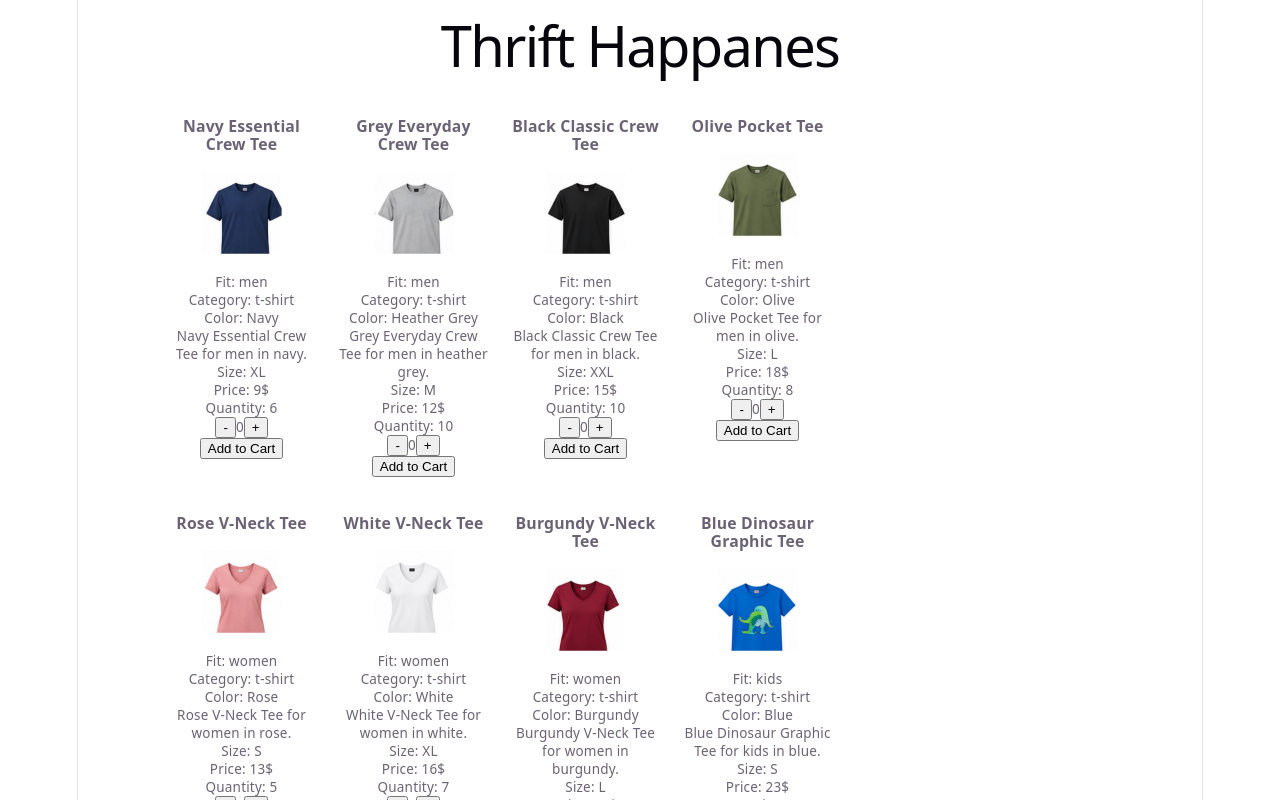
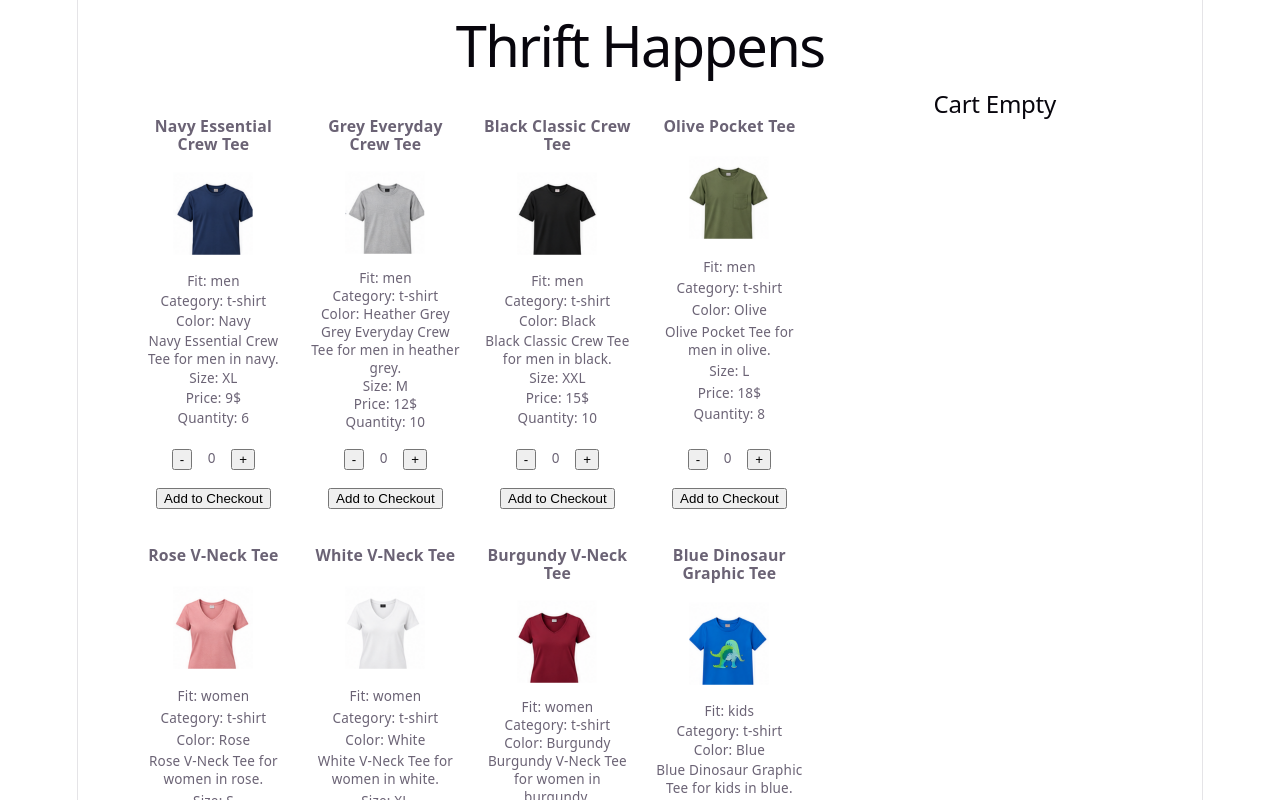
Before and after one commit to CerealNoMilk/COMP2013-Thrift-Happens-V1, a React (Vite) app: page / in a window 1280 px wide. Shown: the top 800 px of the page. Built offline with nearby package versions, Linux system fonts and the light colour scheme.

Commit message:
pre-final

```diff
--- a/src/App.css
+++ b/src/App.css
@@ -184,6 +184,10 @@
 }
 
 .ItemCard {
+  display: flex;
+  flex-direction: column;
+  align-items: center;
+  justify-content: space-between;
   font-size: 0.75rem;
   width: 150px;
   line-height: 1rem;
@@ -194,8 +198,52 @@
 }
 
 .ItemsContainer {
-  width: 75%;
+  width: 70%;
   display: flex;
   flex-wrap: wrap;
   justify-content: center;
 }
+
+.CheckoutContainer {
+  width: 200px;
+  margin-left: 30px;
+}
+
+.CheckoutCard {
+  width: 90%;
+  height: 60px;
+  display: flex;
+  justify-content: space-between;
+  align-items: flex-start;
+  font-size: 0.5rem;
+  border: 1px green solid;
+  margin: 5px;
+  padding: 5px;
+  border-radius: 5px;
+}
+
+.CheckoutCardTitle {
+  text-align: left;
+  line-height: 0.5rem;
+  height: 100%;
+  flex-direction: column;
+  justify-content: space-between;
+  align-items: flex-start;
+}
+
+.CheckoutCardTitle h4 {
+  margin-top: 0;
+}
+
+.CheckoutCardBody {
+  line-height: 0.75rem;
+}
+
+.MainAppBody {
+  display: flex;
+}
+
+.AdjustQuantityCounter {
+  display: flex;
+  justify-content: space-evenly;
+}
--- a/src/Components/AdjustQuantityCounter.tsx
+++ b/src/Components/AdjustQuantityCounter.tsx
@@ -16,7 +16,7 @@ export default function AdjustQuantityCounter({
   handleAdjustQuantityCounter,
 }: AdjustQuantityCounterProps) {
   return (
-    <div>
+    <div className="AdjustQuantityCounter">
       <button onClick={() => handleAdjustQuantityCounter(id, -1, quantity)}>
         {" - "}
       </button>
--- a/src/Components/ItemCard.tsx
+++ b/src/Components/ItemCard.tsx
@@ -2,10 +2,19 @@ import type { ClothingProduct } from "../data/data";
 import AdjustQuantityCounter from "./AdjustQuantityCounter";
 
 interface ItemCardProps extends ClothingProduct {
+  remainQuantity: number;
   handleAdjustQuantityCounter: (
     id: number,
     delta: number,
     quantity: number,
+  ) => void;
+  handleAddToCheckout: (
+    id: number,
+    image: string,
+    name: string,
+    quantity: number,
+    userQuantity: number,
+    price: number,
   ) => void;
 }
 
@@ -18,10 +27,11 @@ export default function ItemCard({
   description,
   size,
   price,
-  quantity,
   image,
   itemQuantity,
+  remainQuantity,
   handleAdjustQuantityCounter,
+  handleAddToCheckout,
 }: ItemCardProps) {
   return (
     <div className="ItemCard">
@@ -33,14 +43,32 @@ export default function ItemCard({
       <p>{description}</p>
       <p>Size: {size}</p>
       <p>Price: {price}$</p>
-      <p>Quantity: {quantity}</p>
-      <AdjustQuantityCounter
-        userQuantity={itemQuantity}
-        quantity={quantity}
-        id={id}
-        handleAdjustQuantityCounter={handleAdjustQuantityCounter}
-      />
-      <button>Add to Cart</button>
+      <p>Quantity: {remainQuantity}</p>
+      <br />
+      <div>
+        <AdjustQuantityCounter
+          userQuantity={itemQuantity}
+          quantity={remainQuantity}
+          id={id}
+          handleAdjustQuantityCounter={handleAdjustQuantityCounter}
+        />
+        <br />
+        <button
+          onClick={() =>
+            handleAddToCheckout(
+              id,
+              image,
+              name,
+              remainQuantity,
+              itemQuantity,
+              price,
+            )
+          }
+          disabled={remainQuantity <= 0}
+        >
+          {remainQuantity > 0 ? `Add to Checkout` : `Out of Stock`}
+        </button>
+      </div>
     </div>
   );
 }
--- a/src/Components/ItemsContainer.tsx
+++ b/src/Components/ItemsContainer.tsx
@@ -6,19 +6,22 @@ export default function ItemsContainer({
   products,
   itemsQuantity,
   handleAdjustQuantityCounter,
+  handleAddToCheckout,
 }: ItemsContainerProps) {
   return (
     <div className="ItemsContainer">
       {products.map((product: ClothingProduct) => {
         const itemQuantityObj: ItemsQuantity = itemsQuantity.find(
           (item) => item.id === product.id,
-        ) || { id: -1, userQuantity: 0 };
+        ) || { id: -1, userQuantity: 0, remainQuantity: 0 };
         return (
           <ItemCard
             key={product.id}
             {...product}
             itemQuantity={itemQuantityObj.userQuantity}
+            remainQuantity={itemQuantityObj.remainQuantity}
             handleAdjustQuantityCounter={handleAdjustQuantityCounter}
+            handleAddToCheckout={handleAddToCheckout}
           />
         );
       })}
--- a/src/Components/NavBar.tsx
+++ b/src/Components/NavBar.tsx
@@ -1,7 +1,7 @@
 export default function NavBar() {
   return (
     <div className="NavBar">
-      <h1>Thrift Happanes</h1>
+      <h1>Thrift Happens</h1>
     </div>
   );
 }
--- a/src/Components/ThriftHappensApp.tsx
+++ b/src/Components/ThriftHappensApp.tsx
@@ -2,6 +2,7 @@ import { useState } from "react";
 import type { ClothingProduct } from "../data/data";
 import ItemsContainer from "./ItemsContainer";
 import NavBar from "./NavBar";
+import CheckoutContainer from "./CheckoutContainer";
 
 interface ThriftHappensAppProps {
   products: ClothingProduct[];
@@ -15,11 +16,36 @@ export interface ItemsContainerProps {
     delta: number,
     quantity: number,
   ) => void;
+  handleAddToCheckout: (
+    id: number,
+    image: string,
+    name: string,
+    quantity: number,
+    userQuantity: number,
+    price: number,
+  ) => void;
 }
 
 export interface ItemsQuantity {
   id: number;
   userQuantity: number;
+  remainQuantity: number;
+}
+
+export interface CheckoutItem {
+  id: number;
+  name: string;
+  price: number;
+  userQuantity: number;
+  quantity: number;
+  image: string;
+}
+
+export interface CheckoutContainerProps {
+  checkoutItems: CheckoutItem[];
+  checkoutTotal: number;
+  handleRemoveFromCheckout: (id: number) => void;
+  handleEmptyCheckout: () => void;
 }
 
 export default function ThriftHappensApp({ products }: ThriftHappensAppProps) {
@@ -27,13 +53,16 @@ export default function ThriftHappensApp({ products }: ThriftHappensAppProps) {
     products.map((prod) => ({
       id: prod.id,
       userQuantity: 0,
+      remainQuantity: prod.quantity,
     })),
   );
+
+  const [checkoutItems, setCheckoutItems] = useState<CheckoutItem[]>([]);
 
   function handleAdjustQuantityCounter(
     id: number,
     delta: number,
-    quantity: number,
+    remainQuantity: number,
   ) {
     setItemsQuantity((prevData) =>
       prevData.map((prev) =>
@@ -41,9 +70,15 @@ export default function ThriftHappensApp({ products }: ThriftHappensAppProps) {
           ? {
               ...prev,
               userQuantity: Math.max(
-                prev.userQuantity + delta <= quantity
+                prev.userQuantity + delta <= remainQuantity
                   ? prev.userQuantity + delta
                   : prev.userQuantity,
+                0,
+              ),
+              remainQuantit: Math.max(
+                prev.remainQuantity - delta <= remainQuantity
+                  ? prev.remainQuantity - delta
+                  : prev.remainQuantity,
                 0,
               ),
             }
@@ -52,14 +87,86 @@ export default function ThriftHappensApp({ products }: ThriftHappensAppProps) {
     );
   }
 
+  function handleAddToCheckout(
+    id: number,
+    image: string,
+    name: string,
+    quantity: number,
+    userQuantity: number,
+    price: number,
+  ) {
+    setCheckoutItems((prevCheckout) => {
+      const exists = prevCheckout.some((item) => item.id === id);
+
+      if (exists) {
+        return prevCheckout.map((item) =>
+          item.id === id
+            ? { ...item, userQuantity: item.userQuantity + userQuantity }
+            : item,
+        );
+      }
+
+      return [
+        ...prevCheckout,
+        { id, image, name, quantity, userQuantity, price },
+      ];
+    });
+    setItemsQuantity((prevItems) =>
+      prevItems.map((prev) =>
+        prev.id === id
+          ? {
+              ...prev,
+              userQuantity: 0,
+              remainQuantity: prev.remainQuantity - prev.userQuantity,
+            }
+          : { ...prev },
+      ),
+    );
+  }
+
+  function handleRemoveFromCheckout(id: number) {
+    setCheckoutItems((prevItems) => prevItems.filter((item) => item.id !== id));
+    setItemsQuantity((prevItems) =>
+      prevItems.map((item) =>
+        item.id === id
+          ? { ...item, remainQuantity: products[id].quantity }
+          : { ...item },
+      ),
+    );
+  }
+
+  function handleEmptyCheckout() {
+    setItemsQuantity((prevItems) =>
+      prevItems.map((item) => ({
+        ...item,
+        remainQuantity: products[item.id].quantity,
+      })),
+    );
+    setCheckoutItems([]);
+  }
+
+  const checkoutTotal = checkoutItems.reduce(
+    (total, item) => total + item.price * item.userQuantity,
+    0,
+  );
+
   return (
     <div>
       <NavBar />
-      <ItemsContainer
-        products={products}
-        itemsQuantity={itemsQuantity}
-        handleAdjustQuantityCounter={handleAdjustQuantityCounter}
-      />
+      <div className="MainAppBody">
+        <ItemsContainer
+          products={products}
+          itemsQuantity={itemsQuantity}
+          handleAdjustQuantityCounter={handleAdjustQuantityCounter}
+          handleAddToCheckout={handleAddToCheckout}
+        />
+        <CheckoutContainer
+          checkoutItems={checkoutItems}
+          checkoutTotal={checkoutTotal}
+          handleRemoveFromCheckout={handleRemoveFromCheckout}
+          handleEmptyCheckout={handleEmptyCheckout}
+        />
+      </div>
     </div>
   );
 }
--- a/src/data/data.ts
+++ b/src/data/data.ts
@@ -29,7 +29,7 @@ export interface ClothingProduct {
 
 export const products: ClothingProduct[] = [
   {
-    id: 1,
+    id: 0,
     image: "src/assets/images/product-1.png",
     name: "Navy Essential Crew Tee",
     fit: "men",
@@ -42,7 +42,7 @@ export const products: ClothingProduct[] = [
     itemQuantity: 0,
   },
   {
-    id: 2,
+    id: 1,
     image: "src/assets/images/product-2.png",
     name: "Grey Everyday Crew Tee",
     fit: "men",
@@ -55,7 +55,7 @@ export const products: ClothingProduct[] = [
     itemQuantity: 0,
   },
   {
-    id: 3,
+    id: 2,
     image: "src/assets/images/product-3.png",
     name: "Black Classic Crew Tee",
     fit: "men",
@@ -68,7 +68,7 @@ export const products: ClothingProduct[] = [
     itemQuantity: 0,
   },
   {
-    id: 4,
+    id: 3,
     image: "src/assets/images/product-4.png",
     name: "Olive Pocket Tee",
     fit: "men",
@@ -81,7 +81,7 @@ export const products: ClothingProduct[] = [
     itemQuantity: 0,
   },
   {
-    id: 5,
+    id: 4,
     image: "src/assets/images/product-5.png",
     name: "Rose V-Neck Tee",
     fit: "women",
@@ -94,7 +94,7 @@ export const products: ClothingProduct[] = [
     itemQuantity: 0,
   },
   {
-    id: 6,
+    id: 5,
     image: "src/assets/images/product-6.png",
     name: "White V-Neck Tee",
     fit: "women",
@@ -107,7 +107,7 @@ export const products: ClothingProduct[] = [
     itemQuantity: 0,
   },
   {
-    id: 7,
+    id: 6,
     image: "src/assets/images/product-7.png",
     name: "Burgundy V-Neck Tee",
     fit: "women",
@@ -120,7 +120,7 @@ export const products: ClothingProduct[] = [
     itemQuantity: 0,
   },
   {
-    id: 8,
+    id: 7,
     image: "src/assets/images/product-8.png",
     name: "Blue Dinosaur Graphic Tee",
     fit: "kids",
@@ -133,7 +133,7 @@ export const products: ClothingProduct[] = [
     itemQuantity: 0,
   },
   {
-    id: 9,
+    id: 8,
     image: "src/assets/images/product-9.png",
     name: "Pink Heart Graphic Tee",
     fit: "kids",
@@ -146,7 +146,7 @@ export const products: ClothingProduct[] = [
     itemQuantity: 0,
   },
   {
-    id: 10,
+    id: 9,
     image: "src/assets/images/product-10.png",
     name: "Grey Construction Truck Tee",
     fit: "kids",
@@ -159,7 +159,7 @@ export const products: ClothingProduct[] = [
     itemQuantity: 0,
   },
   {
-    id: 11,
+    id: 10,
     image: "src/assets/images/product-11.png",
     name: "Red Plaid Flannel Shirt",
     fit: "men",
@@ -172,7 +172,7 @@ export const products: ClothingProduct[] = [
     itemQuantity: 0,
   },
   {
-    id: 12,
+    id: 11,
     image: "src/assets/images/product-12.png",
     name: "Light Blue Oxford Shirt",
     fit: "men",
@@ -185,7 +185,7 @@ export const products: ClothingProduct[] = [
     itemQuantity: 0,
   },
   {
-    id: 13,
+    id: 12,
     image: "src/assets/images/product-13.png",
     name: "Navy Short-Sleeve Button-Down",
     fit: "men",
@@ -198,7 +198,7 @@ export const products: ClothingProduct[] = [
     itemQuantity: 0,
   },
   {
-    id: 14,
+    id: 13,
     image: "src/assets/images/product-14.png",
     name: "Green Plaid Flannel Shirt",
     fit: "men",
@@ -211,7 +211,7 @@ export const products: ClothingProduct[] = [
     itemQuantity: 0,
   },
   {
-    id: 15,
+    id: 14,
     image: "src/assets/images/product-15.png",
     name: "Cream Floral Button-Down",
     fit: "women",
@@ -224,7 +224,7 @@ export const products: ClothingProduct[] = [
     itemQuantity: 0,
   },
   {
-    id: 16,
+    id: 15,
     image: "src/assets/images/product-16.png",
     name: "Blue Chambray Shirt",
     fit: "women",
@@ -237,7 +237,7 @@ export const products: ClothingProduct[] = [
     itemQuantity: 0,
   },
   {
-    id: 17,
+    id: 16,
     image: "src/assets/images/product-17.png",
     name: "Black and White Striped Blouse",
     fit: "women",
@@ -250,7 +250,7 @@ export const products: ClothingProduct[] = [
     itemQuantity: 0,
   },
   {
-    id: 18,
+    id: 17,
     image: "src/assets/images/product-18.png",
     name: "Blue Plaid School Shirt",
     fit: "kids",
@@ -263,7 +263,7 @@ export const products: ClothingProduct[] = [
     itemQuantity: 0,
   },
   {
-    id: 19,
+    id: 18,
     image: "src/assets/images/product-19.png",
     name: "Pink Plaid School Shirt",
     fit: "kids",
@@ -276,7 +276,7 @@ export const products: ClothingProduct[] = [
     itemQuantity: 0,
   },
   {
-    id: 20,
+    id: 19,
     image: "src/assets/images/product-20.png",
     name: "Light Blue Printed Shirt",
     fit: "kids",
@@ -289,7 +289,7 @@ export const products: ClothingProduct[] = [
     itemQuantity: 0,
   },
   {
-    id: 21,
+    id: 20,
     image: "src/assets/images/product-21.png",
     name: "Black Pullover Hoodie",
     fit: "men",
@@ -302,7 +302,7 @@ export const products: ClothingProduct[] = [
     itemQuantity: 0,
   },
   {
-    id: 22,
+    id: 21,
     image: "src/assets/images/product-22.png",
     name: "Grey Fleece Hoodie",
     fit: "men",
@@ -315,7 +315,7 @@ export const products: ClothingProduct[] = [
     itemQuantity: 0,
   },
   {
-    id: 23,
+    id: 22,
     image: "src/assets/images/product-23.png",
     name: "Navy Pullover Hoodie",
     fit: "men",
@@ -328,7 +328,7 @@ export const products: ClothingProduct[] = [
     itemQuantity: 0,
   },
   {
-    id: 24,
+    id: 23,
     image: "src/assets/images/product-24.png",
     name: "Forest Green Hoodie",
     fit: "men",
@@ -341,7 +341,7 @@ export const products: ClothingProduct[] = [
     itemQuantity: 0,
   },
   {
-    id: 25,
+    id: 24,
     image: "src/assets/images/product-25.png",
     name: "Blush Pink Pullover Hoodie",
     fit: "women",
@@ -354,7 +354,7 @@ export const products: ClothingProduct[] = [
     itemQuantity: 0,
   },
   {
-    id: 26,
+    id: 25,
     image: "src/assets/images/product-26.png",
     name: "Lavender Pullover Hoodie",
     fit: "women",
@@ -367,7 +367,7 @@ export const products: ClothingProduct[] = [
     itemQuantity: 0,
   },
   {
-    id: 27,
+    id: 26,
     image: "src/assets/images/product-27.png",
     name: "Cream Pullover Hoodie",
     fit: "women",
@@ -380,7 +380,7 @@ export const products: ClothingProduct[] = [
     itemQuantity: 0,
   },
   {
-    id: 28,
+    id: 27,
     image: "src/assets/images/product-28.png",
     name: "Blue Dinosaur Hoodie",
     fit: "kids",
@@ -393,7 +393,7 @@ export const products: ClothingProduct[] = [
     itemQuantity: 0,
   },
   {
-    id: 29,
+    id: 28,
     image: "src/assets/images/product-29.png",
     name: "Pink Heart Hoodie",
     fit: "kids",
@@ -406,7 +406,7 @@ export const products: ClothingProduct[] = [
     itemQuantity: 0,
   },
   {
-    id: 30,
+    id: 29,
     image: "src/assets/images/product-30.png",
     name: "Green Tractor Hoodie",
     fit: "kids",
@@ -419,7 +419,7 @@ export const products: ClothingProduct[] = [
     itemQuantity: 0,
   },
   {
-    id: 31,
+    id: 30,
     image: "src/assets/images/product-31.png",
     name: "Blue Straight-Leg Jeans",
     fit: "men",
@@ -432,7 +432,7 @@ export const products: ClothingProduct[] = [
     itemQuantity: 0,
   },
   {
-    id: 32,
+    id: 31,
     image: "src/assets/images/product-32.png",
     name: "Black Straight-Leg Pants",
     fit: "men",
@@ -445,7 +445,7 @@ export const products: ClothingProduct[] = [
     itemQuantity: 0,
   },
   {
-    id: 33,
+    id: 32,
     image: "src/assets/images/product-33.png",
     name: "Tan Chino Pants",
     fit: "men",
@@ -458,7 +458,7 @@ export const products: ClothingProduct[] = [
     itemQuantity: 0,
   },
   {
-    id: 34,
+    id: 33,
     image: "src/assets/images/product-34.png",
     name: "Olive Cargo Pants",
     fit: "men",
@@ -471,7 +471,7 @@ export const products: ClothingProduct[] = [
     itemQuantity: 0,
   },
   {
-    id: 35,
+    id: 34,
     image: "src/assets/images/product-35.png",
     name: "Classic Blue Denim Jeans",
     fit: "women",
@@ -484,7 +484,7 @@ export const products: ClothingProduct[] = [
     itemQuantity: 0,
   },
   {
-    id: 36,
+    id: 35,
     image: "src/assets/images/product-36.png",
     name: "Black Wide-Leg Trousers",
     fit: "women",
@@ -497,7 +497,7 @@ export const products: ClothingProduct[] = [
     itemQuantity: 0,
   },
   {
-    id: 37,
+    id: 36,
     image: "src/assets/images/product-37.png",
     name: "Cream Wide-Leg Trousers",
     fit: "women",
@@ -510,7 +510,7 @@ export const products: ClothingProduct[] = [
     itemQuantity: 0,
   },
   {
-    id: 38,
+    id: 37,
     image: "src/assets/images/product-38.png",
     name: "Blue Kids Jeans",
     fit: "kids",
@@ -523,7 +523,7 @@ export const products: ClothingProduct[] = [
     itemQuantity: 0,
   },
   {
-    id: 39,
+    id: 38,
     image: "src/assets/images/product-39.png",
     name: "Pink Pull-On Leggings",
     fit: "kids",
@@ -536,7 +536,7 @@ export const products: ClothingProduct[] = [
     itemQuantity: 0,
   },
   {
-    id: 40,
+    id: 39,
     image: "src/assets/images/product-40.png",
     name: "Grey Kids Joggers",
     fit: "kids",
@@ -549,7 +549,7 @@ export const products: ClothingProduct[] = [
     itemQuantity: 0,
   },
   {
-    id: 41,
+    id: 40,
     image: "src/assets/images/product-41.png",
     name: "Navy Drawstring Shorts",
     fit: "men",
@@ -562,7 +562,7 @@ export const products: ClothingProduct[] = [
     itemQuantity: 0,
   },
   {
-    id: 42,
+    id: 41,
     image: "src/assets/images/product-42.png",
     name: "Tan Casual Shorts",
     fit: "men",
@@ -575,7 +575,7 @@ export const products: ClothingProduct[] = [
     itemQuantity: 0,
   },
   {
-    id: 43,
+    id: 42,
     image: "src/assets/images/product-43.png",
     name: "Black Cargo Shorts",
     fit: "men",
@@ -588,7 +588,7 @@ export const products: ClothingProduct[] = [
     itemQuantity: 0,
   },
   {
-    id: 44,
+    id: 43,
     image: "src/assets/images/product-44.png",
     name: "Olive Cargo Shorts",
     fit: "men",
@@ -601,7 +601,7 @@ export const products: ClothingProduct[] = [
     itemQuantity: 0,
   },
   {
-    id: 45,
+    id: 44,
     image: "src/assets/images/product-45.png",
     name: "Blue Denim Shorts",
     fit: "women",
@@ -614,7 +614,7 @@ export const products: ClothingProduct[] = [
     itemQuantity: 0,
   },
   {
-    id: 46,
+    id: 45,
     image: "src/assets/images/product-46.png",
     name: "Black Tie-Waist Shorts",
     fit: "women",
@@ -627,7 +627,7 @@ export const products: ClothingProduct[] = [
     itemQuantity: 0,
   },
   {
-    id: 47,
+    id: 46,
     image: "src/assets/images/product-47.png",
     name: "Coral Drawstring Shorts",
     fit: "women",
@@ -640,7 +640,7 @@ export const products: ClothingProduct[] = [
     itemQuantity: 0,
   },
   {
-    id: 48,
+    id: 47,
     image: "src/assets/images/product-48.png",
     name: "Navy Athletic Shorts",
     fit: "kids",
@@ -653,7 +653,7 @@ export const products: ClothingProduct[] = [
     itemQuantity: 0,
   },
   {
-    id: 49,
+    id: 48,
     image: "src/assets/images/product-49.png",
     name: "Pink Drawstring Shorts",
     fit: "kids",
@@ -666,7 +666,7 @@ export const products: ClothingProduct[] = [
     itemQuantity: 0,
   },
   {
-    id: 50,
+    id: 49,
     image: "src/assets/images/product-50.png",
     name: "Blue Denim Shorts",
     fit: "kids",
```
Also changed, not shown: src/Components/CheckoutCard.tsx (+32 -0 lines), src/Components/CheckoutContainer.tsx (+32 -0 lines).
